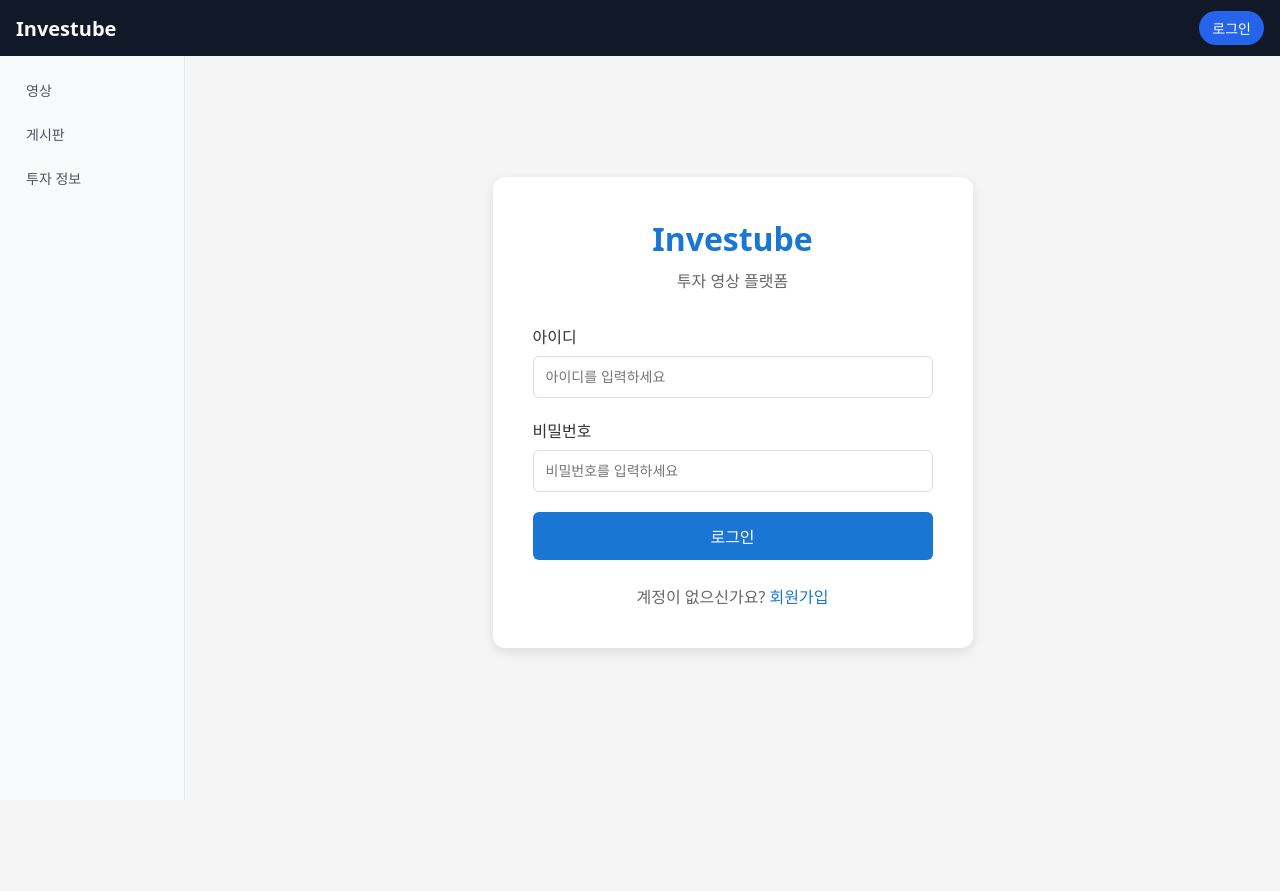
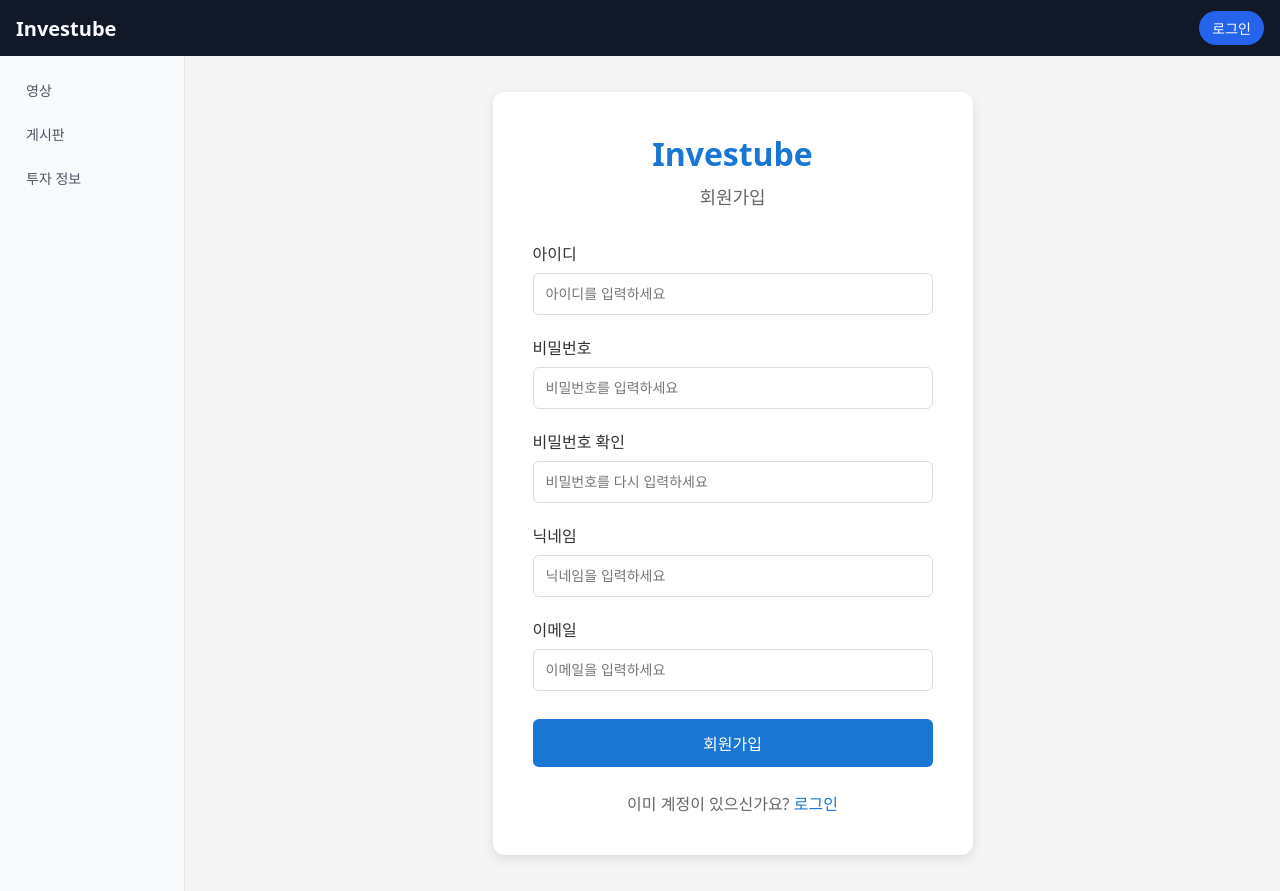
Before and after one commit to Applied-Learning/InvesTube, a Vue app in the folder Front/: page /signup in a window 1280 px wide. Before the commit the page ends 800 px from the top, so only its background shows below. Built offline with nearby package versions, Linux system fonts and the light colour scheme; no server answers.

Commit message:
feat : 회원가입 페이지

```diff
--- a/Front/src/router/index.js
+++ b/Front/src/router/index.js
@@ -40,7 +40,7 @@ const router = createRouter({
     {
       path: '/signup',
       name: 'signup',
-      component: LoginView,
+      component: () => import('../views/SignupView.vue'),
     },
   ],
 })
--- /dev/null
+++ b/Front/src/views/SignupView.vue
@@ -0,0 +1,231 @@
+<template>
+  <div class="signup-container">
+    <div class="signup-card">
+      <h1 class="title">Investube</h1>
+      <p class="subtitle">회원가입</p>
+
+      <form @submit.prevent="handleSignup" class="signup-form">
+        <div class="form-group">
+          <label for="userId">아이디</label>
+          <input
+            id="userId"
+            v-model="formData.id"
+            type="text"
+            placeholder="아이디를 입력하세요"
+            required
+          />
+        </div>
+
+        <div class="form-group">
+          <label for="password">비밀번호</label>
+          <input
+            id="password"
+            v-model="formData.password"
+            type="password"
+            placeholder="비밀번호를 입력하세요"
+            required
+          />
+        </div>
+
+        <div class="form-group">
+          <label for="passwordConfirm">비밀번호 확인</label>
+          <input
+            id="passwordConfirm"
+            v-model="passwordConfirm"
+            type="password"
+            placeholder="비밀번호를 다시 입력하세요"
+            required
+          />
+        </div>
+
+        <div class="form-group">
+          <label for="nickname">닉네임</label>
+          <input
+            id="nickname"
+            v-model="formData.nickname"
+            type="text"
+            placeholder="닉네임을 입력하세요"
+            required
+          />
+        </div>
+
+        <div class="form-group">
+          <label for="email">이메일</label>
+          <input
+            id="email"
+            v-model="formData.email"
+            type="email"
+            placeholder="이메일을 입력하세요"
+            required
+          />
+        </div>
+
+        <button type="submit" class="signup-button" :disabled="loading">
+          {{ loading ? '회원가입 중...' : '회원가입' }}
+        </button>
+
+        <p v-if="errorMessage" class="error-message">{{ errorMessage }}</p>
+      </form>
+
+      <div class="login-link">
+        <p>이미 계정이 있으신가요? <router-link to="/login">로그인</router-link></p>
+      </div>
+    </div>
+  </div>
+</template>
+
+<script setup>
+import { ref } from 'vue'
+import { useRouter } from 'vue-router'
+import { signup } from '../api/auth.js'
+
+const router = useRouter()
+
+const formData = ref({
+  id: '',
+  password: '',
+  nickname: '',
+  email: '',
+})
+
+const passwordConfirm = ref('')
+const loading = ref(false)
+const errorMessage = ref('')
+
+const handleSignup = async () => {
+  loading.value = true
+  errorMessage.value = ''
+
+  // 비밀번호 확인
+  if (formData.value.password !== passwordConfirm.value) {
+    errorMessage.value = '비밀번호가 일치하지 않습니다.'
+    loading.value = false
+    return
+  }
+
+  try {
+    await signup(formData.value)
+    alert('회원가입이 완료되었습니다. 로그인해주세요.')
+    router.push('/login')
+  } catch (error) {
+    console.error('회원가입 실패:', error)
+    errorMessage.value = error.response?.data?.message || '회원가입 중 오류가 발생했습니다.'
+  } finally {
+    loading.value = false
+  }
+}
+</script>
+
+<style scoped>
+.signup-container {
+  display: flex;
+  justify-content: center;
+  align-items: center;
+  min-height: 80vh;
+  padding: 20px;
+}
+
+.signup-card {
+  background: white;
+  border-radius: 12px;
+  box-shadow: 0 4px 12px rgba(0, 0, 0, 0.1);
+  padding: 40px;
+  width: 100%;
+  max-width: 400px;
+}
+
+.title {
+  font-size: 32px;
+  font-weight: bold;
+  text-align: center;
+  margin: 0 0 8px;
+  color: #1976d2;
+}
+
+.subtitle {
+  text-align: center;
+  color: #666;
+  margin: 0 0 32px;
+  font-size: 18px;
+  font-weight: 500;
+}
+
+.signup-form {
+  display: flex;
+  flex-direction: column;
+  gap: 20px;
+}
+
+.form-group {
+  display: flex;
+  flex-direction: column;
+  gap: 8px;
+}
+
+.form-group label {
+  font-weight: 500;
+  color: #333;
+}
+
+.form-group input {
+  padding: 12px;
+  border: 1px solid #ddd;
+  border-radius: 6px;
+  font-size: 14px;
+  transition: border-color 0.3s;
+}
+
+.form-group input:focus {
+  outline: none;
+  border-color: #1976d2;
+}
+
+.signup-button {
+  padding: 12px;
+  background-color: #1976d2;
+  color: white;
+  border: none;
+  border-radius: 6px;
+  font-size: 16px;
+  font-weight: 500;
+  cursor: pointer;
+  transition: background-color 0.3s;
+  margin-top: 8px;
+}
+
+.signup-button:hover:not(:disabled) {
+  background-color: #1565c0;
+}
+
+.signup-button:disabled {
+  background-color: #ccc;
+  cursor: not-allowed;
+}
+
+.error-message {
+  color: #d32f2f;
+  text-align: center;
+  margin: 0;
+  font-size: 14px;
+}
+
+.login-link {
+  text-align: center;
+  margin-top: 24px;
+}
+
+.login-link p {
+  color: #666;
+  margin: 0;
+}
+
+.login-link a {
+  color: #1976d2;
+  text-decoration: none;
+  font-weight: 500;
+}
+
+.login-link a:hover {
+  text-decoration: underline;
+}
+</style>
```
